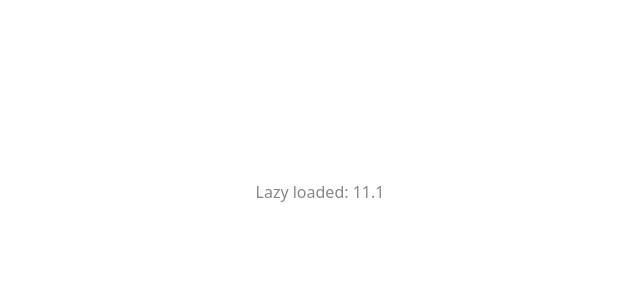
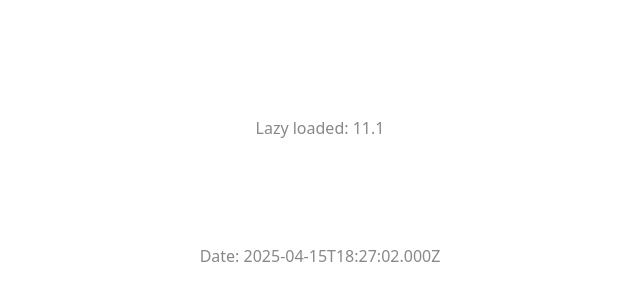
Before and after one commit to joseph-hailu-dd/vite-test, a React (Vite) app: page /lazy in a window 1280 px wide. Shown: the part 208-508 px from the top of the page, without its empty margins (320-960 px from the left). Built offline with nearby package versions, Linux system fonts and the light colour scheme.

Commit message:
test service worker prompt

```diff
--- a/src/Lazy.tsx
+++ b/src/Lazy.tsx
@@ -2,6 +2,10 @@ function Lazy({ count = 10 }: { count?: number }) {
   return (
     <div>
       <p className="read-the-docs">Lazy loaded: {111 / count} </p>
+      <br />
+      <br />
+      <br />
+      <p className="read-the-docs">Date: {new Date().toISOString()} </p>
     </div>
   );
 }
```
